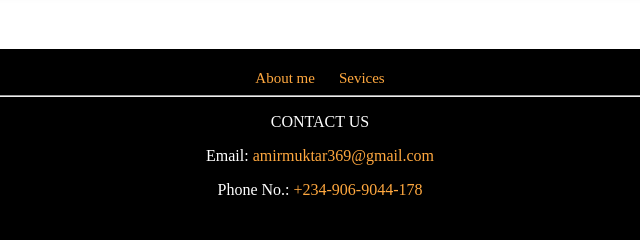
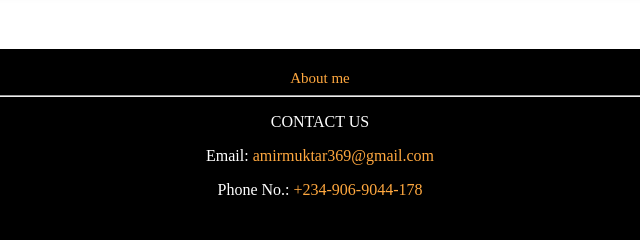
Before and after one commit to amirmuktar369/calculator, a plain HTML site: page index.htm in a window 1280 px wide. Shown: the part 294-534 px from the top of the page, 320-960 px from the left. Drawn offline with Linux system fonts and the light colour scheme.

Commit message:
Update index.htm

```diff
--- a/index.htm
+++ b/index.htm
@@ -21,7 +21,6 @@
 
 <footer>
     <a href="about.html" class="footerlink">About me</a>
-    <a href="services.html" class="footerlink">Sevices</a>
     <hr>
     <p>CONTACT US</p>
     <p>Email: <a href="mailto:amirmuktar369@gmail.com" class="contact">amirmuktar369@gmail.com</a></p>
```
